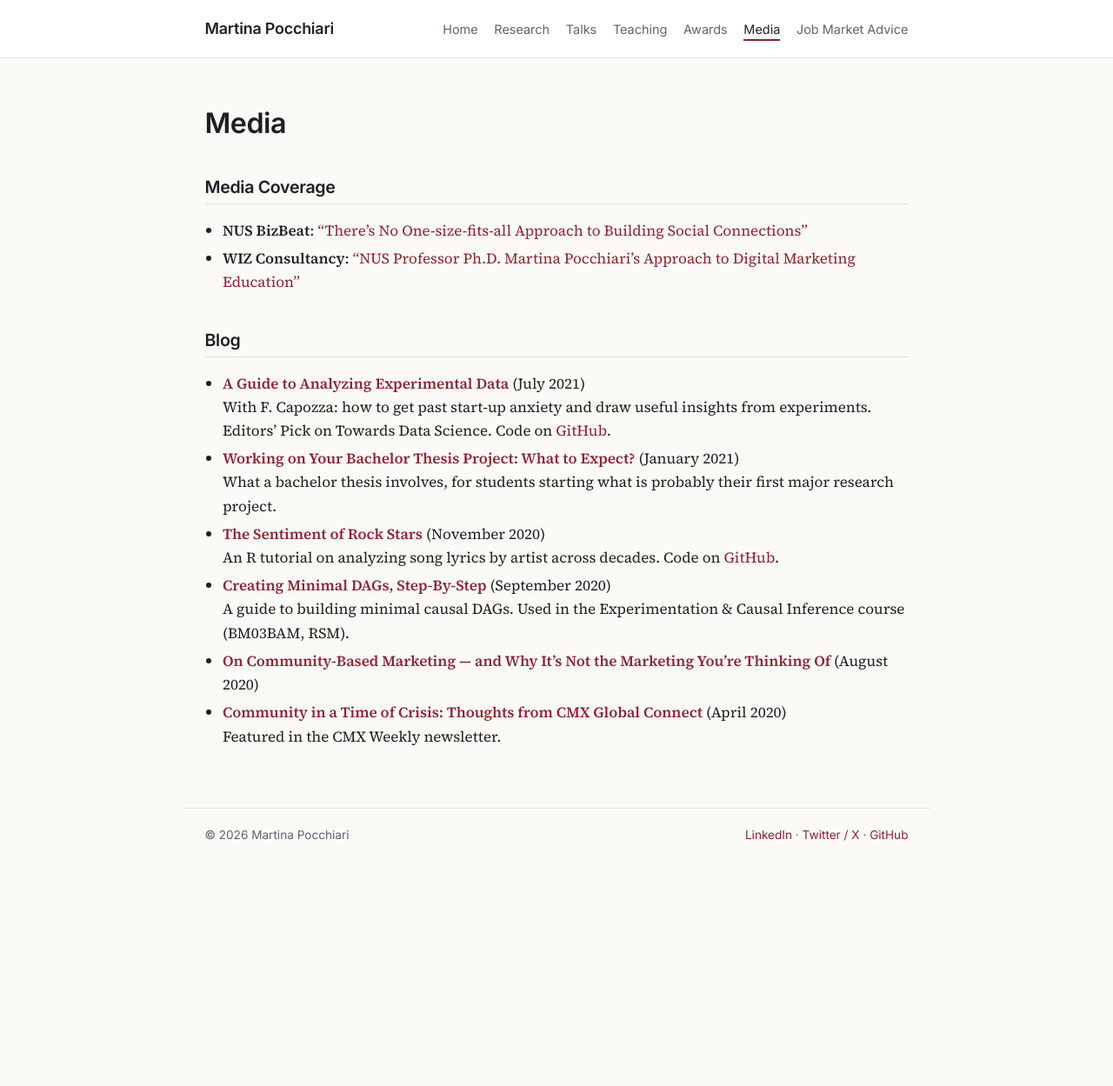
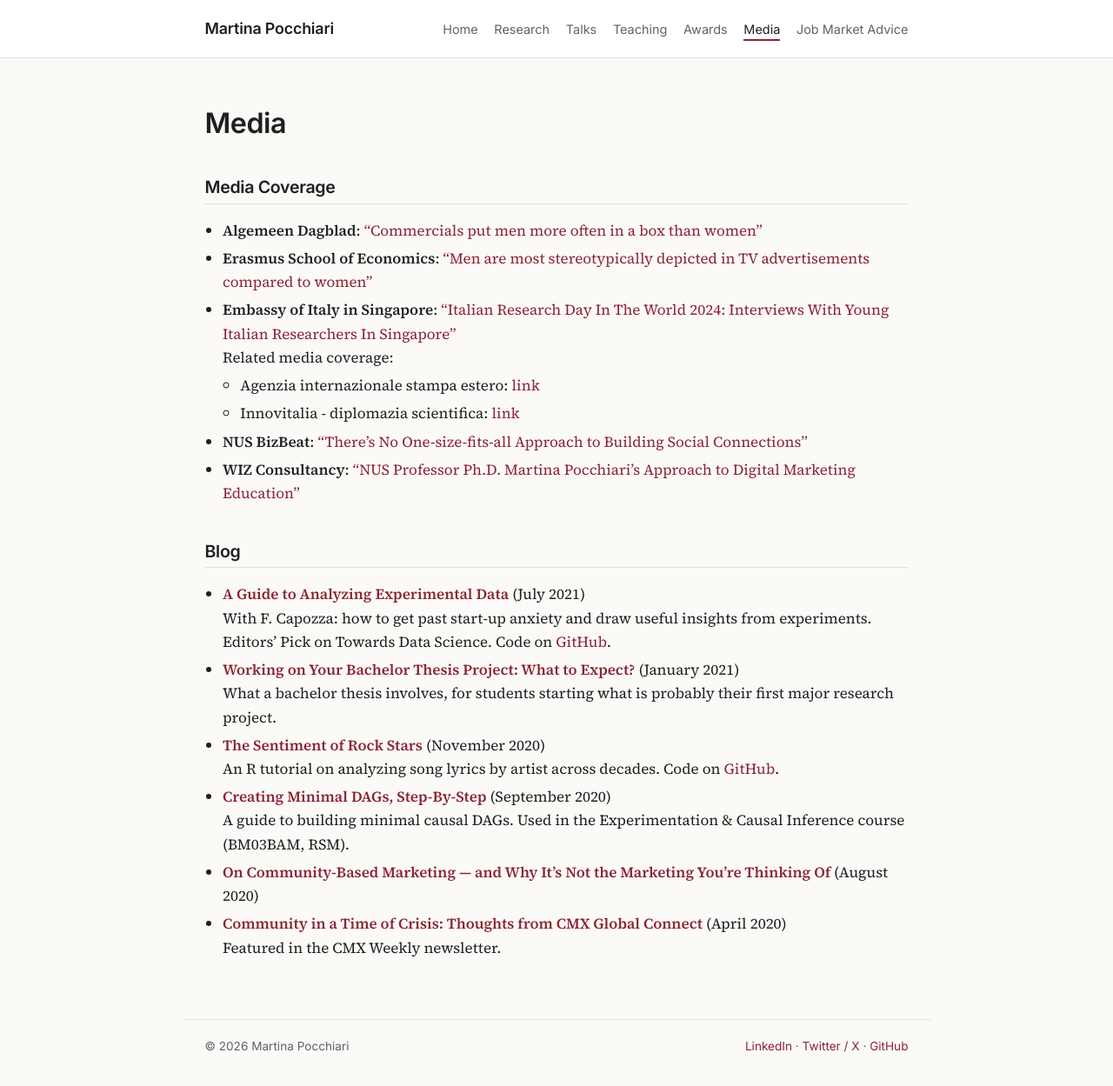
Before and after one commit to pccmtn/pccmtn.github.io, a Jekyll site: the page built from media.md, in a window 1280 px wide. Shown: the whole page at 87% size. Built offline with Jekyll 4.4.1, drawn with Linux system fonts in a browser that asks for light colours; before the commit the page ends 1006 px from its top, so only the background shows below that.

Commit message:
Add media coverage items; fix nested list in teaching
Co-Authored-By: Claude Opus 5.5 <noreply@anthropic.com>
Claude-Session: https://claude.ai/code/session_01ATzhpACMpbzXhhFBoq5Xva

```diff
--- a/media.md
+++ b/media.md
@@ -6,6 +6,12 @@ permalink: /media/
 # Media
 
 ## Media Coverage
+- **Algemeen Dagblad**: [“Commercials put men more often in a box than women”](https://www.ad.nl/podcasts/aflevering/reclames-duwen-man-nog-vaker-in-een-hokje-dan-vrouw-38363712)
+- **Erasmus School of Economics**: [“Men are most stereotypically depicted in TV advertisements compared to women”](https://www.eur.nl/en/ese/news/men-are-most-stereotypically-depicted-tv-advertisements-compared-women)
+- **Embassy of Italy in Singapore**: [“Italian Research Day In The World 2024: Interviews With Young Italian Researchers In Singapore”](https://ambsingapore.esteri.it/en/news/dall_ambasciata/2024/05/italian-research-day-in-the-world-2024-interviews-with-young-italian-researchers-in-singapore/)<br>
+  Related media coverage:
+  - Agenzia internazionale stampa estero: [link](https://www.aise.it/rete-diplomatica/quattro-giovani-ricercatori-protagonisti-della-giornata-della-ricerca-italiana-a-singapore/204618/117)
+  - Innovitalia - diplomazia scientifica: [link](https://innovitalia.esteri.it/notizia/grim2024--interviste-a-giovani-ricercatori-italiani-a-singapore)
 - **NUS BizBeat**: [“There's No One-size-fits-all Approach to Building Social Connections”](https://bizbeat.nus.edu.sg/faculty/theres-no-one-size-fits-all-approach-to-building-social-connections/)
 - **WIZ Consultancy**: [“NUS Professor Ph.D. Martina Pocchiari's Approach to Digital Marketing Education”](https://www.wizconsultancy.com/general/nus-professor-ph-d-martina-pocchiaris-approach-to-digital-marketing-education/)
 
```
Also changed, not shown: teaching.md (+2 -2 lines).
